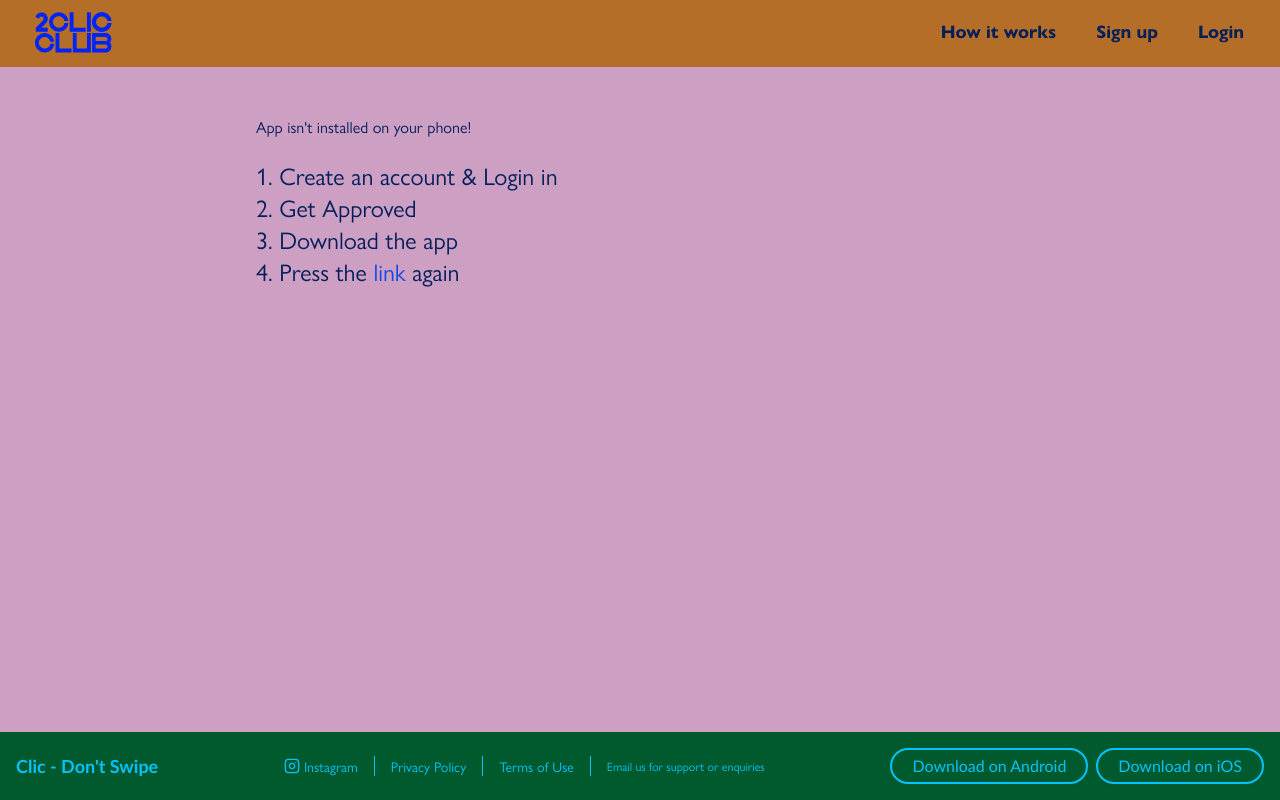
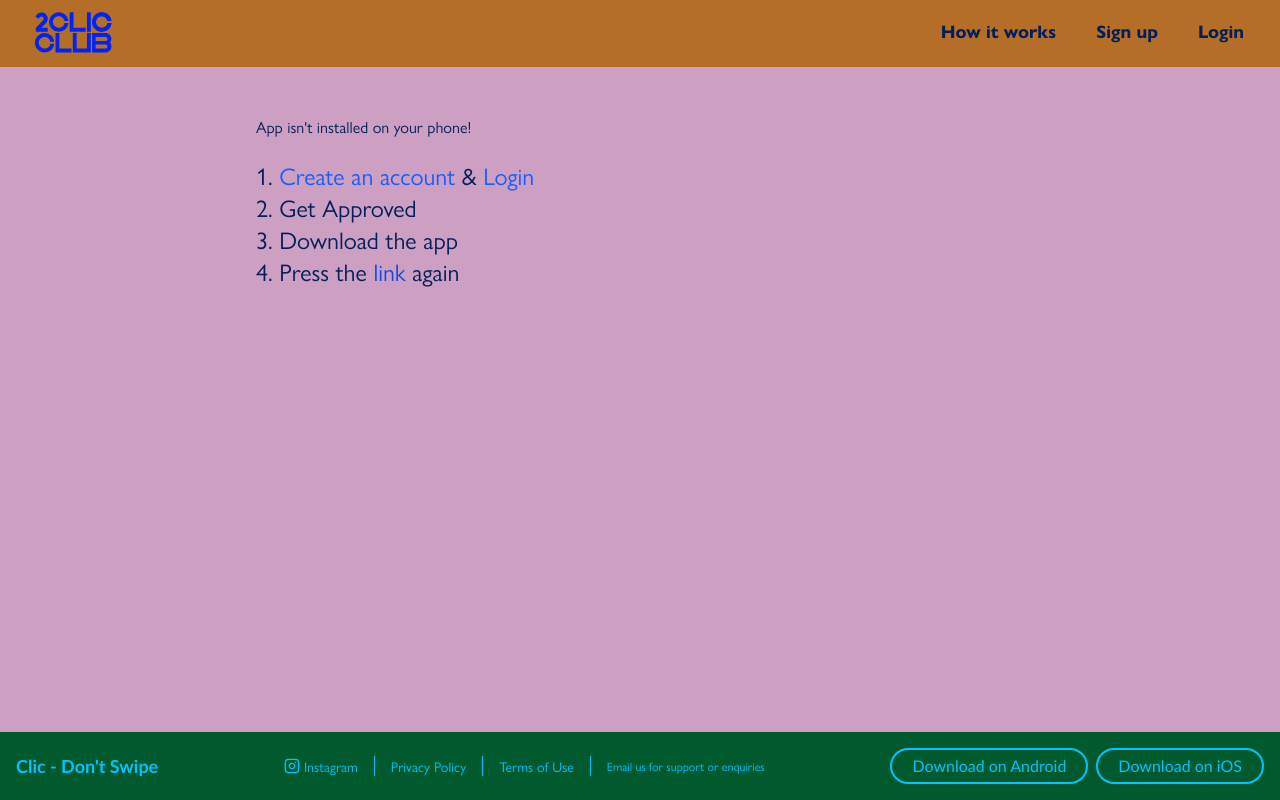
Before and after one commit to Lightxxo/CLIC-WEB, a React (Vite) app in the folder Frontend/: page /eventForApp/1 in a window 1280 px wide. Built offline with nearby package versions, Linux system fonts and the light colour scheme.

Commit message:
hyperlinks added on the new page

```diff
--- a/Frontend/src/pages/EventForApp/EventForApp.tsx
+++ b/Frontend/src/pages/EventForApp/EventForApp.tsx
@@ -1,6 +1,6 @@
 import { useFormContext } from "@/contexts/FormContext";
 import { useParams } from "react-router-dom";
-
+import { Link } from "react-router-dom";
 
 const EventForApp = () => {
     const { data } = useFormContext();
@@ -26,7 +26,8 @@ const EventForApp = () => {
                 :
                 <div className="max-w-3xl mx-auto ">
                     <p className="text-2xl">
-                        1. Create an account & Login in
+                        1. <Link to="/signup" className="text-blue-600">Create an account</Link> &&nbsp;
+                        <Link to="/login" className="text-blue-600">Login</Link>
                     </p>
                     <p className="text-2xl">
                         2. Get Approved
```
